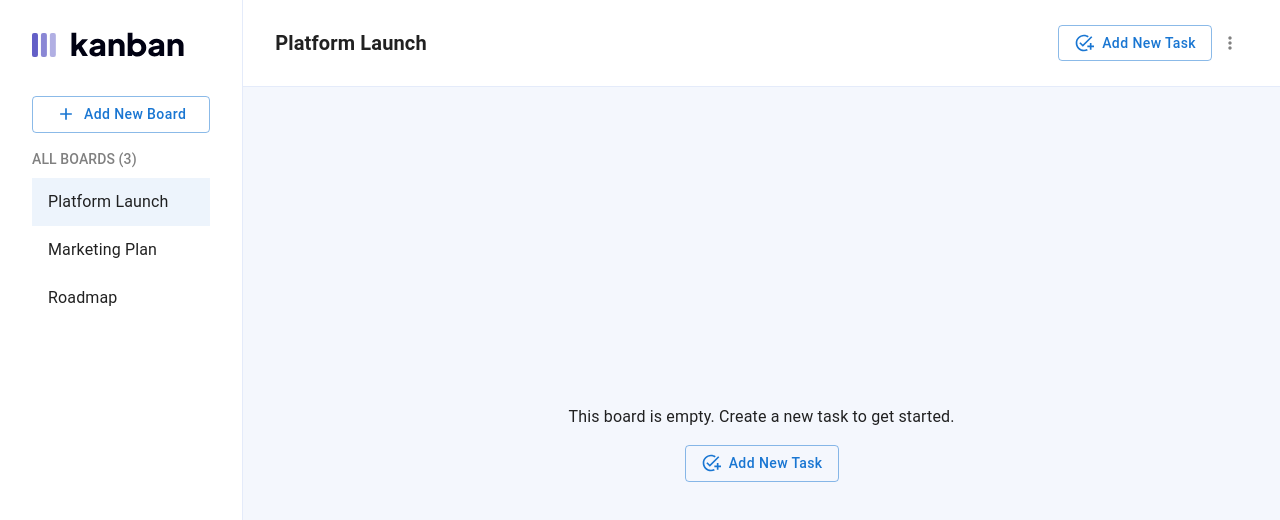
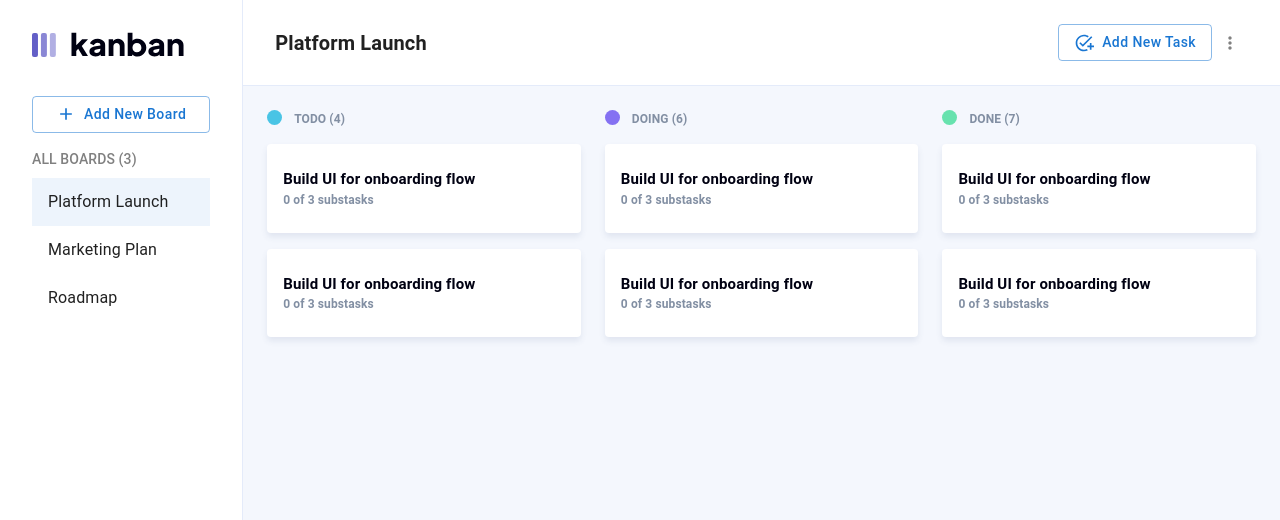
Before and after one commit to LiyanNguyen/Kanban, a React (Vite) app: page / in a window 1280 px wide. Shown: the top 520 px of the page. Built offline with nearby package versions, Linux system fonts and the light colour scheme.

Commit message:
Update
- added board UI
- added layouts folder
- added correct logic on subtasks in create new task modal
- added task card component

```diff
--- a/src/App.tsx
+++ b/src/App.tsx
@@ -1,7 +1,7 @@
 import { useEffect, useState } from "react";
-import Board from "./components/Board"
-import Sidebar from "./components/Sidebar"
-import Topbar from "./components/Topbar"
+import Board from "./layouts/Board"
+import Sidebar from "./layouts/Sidebar"
+import Topbar from "./layouts/Topbar"
 import { Stack } from '@mui/material';
 
 const App = () => {
@@ -22,7 +22,7 @@ const App = () => {
       />
       <Stack width='100%'>
         <Topbar boardName={boards[selectedBoardIndex]} />
-        <Board/>
+        <Board columns={[]}/>
       </Stack>
     </Stack>
   )
--- a/src/components/Board.tsx
+++ /dev/null
@@ -1,18 +0,0 @@
-import { Stack } from '@mui/material';
-import EmptyBoard from './EmptyBoard';
-interface Props {
-	columns?: string []
-}
-
-
-const Board = (props: Props) => {
-	const { columns } = props
-
-	return (
-		<Stack direction='row' bgcolor='#F4F7FD' width='100%' height='100%' justifyContent='center'>
-			{columns ?? <EmptyBoard/>}
-		</Stack>
-	)
-}
-
-export default Board
--- a/src/components/CreateNewTaskModal.tsx
+++ b/src/components/CreateNewTaskModal.tsx
@@ -1,7 +1,8 @@
-import { Modal, TextField, Typography, Stack, Button, Box, IconButton, MenuItem, Select, SelectChangeEvent } from '@mui/material'
+import { Modal, TextField, Typography, Stack, Button, Box, MenuItem, Select } from '@mui/material'
 import { Dispatch, SetStateAction, useState } from 'react'
-import CloseIcon from '@mui/icons-material/Close';
 import NewSubtaskInput from './NewSubtaskInput';
+import PerfectScrollbar from 'react-perfect-scrollbar'
+import 'react-perfect-scrollbar/dist/css/styles.css';
 
 type Props = {
   openModal: boolean
@@ -24,14 +25,19 @@ const CreateNewTaskModal = (props: Props) => {
   const [description, setDescription] = useState<string>('');
   const [error, setError] = useState<boolean>(false)
   const [status, setStatus] = useState('Todo');
-  const [subtask, setSubtask] = useState<string[]>([''])
+  const [subtask, setSubtask] = useState<string[]>([])
 
   const addMoresubtask = () => {
     setSubtask([...subtask, ''])
   }
 
   const addTask = () => {
-    subtask.map(item => console.log(item))
+    console.log({
+      title: title,
+      description: description,
+      subtasks: subtask,
+      status: status
+    })
   }
 
   return (
@@ -39,7 +45,7 @@ const CreateNewTaskModal = (props: Props) => {
       <Stack sx={style} p={4} gap={2}>
         <Typography variant="h6" fontWeight='bold'>Add New Task</Typography>
         <TextField
-          error={error} label='Title' fullWidth variant="outlined" value={title}
+          error={false} label='Title' fullWidth variant="outlined" value={title}
           onChange={(event: React.ChangeEvent<HTMLInputElement>) => {
             setTitle(event.target.value);
             setError(false)
@@ -55,12 +61,12 @@ const CreateNewTaskModal = (props: Props) => {
           helperText={error && 'Cannot be empty'}
         />
         <Box>
-          <Typography variant="subtitle2" color='gray'>subtask</Typography>
-          <Stack gap={2}>
+          <Typography variant="subtitle2" color='gray'>Subtask</Typography>
+          <PerfectScrollbar style={{maxHeight: 152, display: 'flex', flexDirection: 'column', gap: 16 }}>
             {subtask.map((item, index) =>
-              <NewSubtaskInput key={index} index={index} subtask={subtask} setSubtask={setSubtask} />
+              <NewSubtaskInput key={index} initVal={item} index={index} subtask={subtask} setSubtask={setSubtask} />
             )}
-          </Stack>
+          </PerfectScrollbar>
         </Box>
         <Button size='small' onClick={addMoresubtask} variant='outlined' sx={{ width: 'max-content', alignSelf: 'center', textTransform: 'none' }}>
           Add New Subtask
--- a/src/components/EmptyBoard.tsx
+++ b/src/components/EmptyBoard.tsx
@@ -1,12 +1,19 @@
 import { Button, Stack, Typography } from '@mui/material';
 import AddTaskIcon from '@mui/icons-material/AddTask';
+import CreateNewTaskModal from './CreateNewTaskModal';
+import React, { useState } from 'react';
 
 const EmptyBoard = () => {
+  const [openModal, setOpenModal] = useState<boolean>(false);
+
   return (
-    <Stack justifyContent='center' alignItems='center' height='100%' gap={2} maxWidth={[250, 500, 500]}>
-      <Typography textAlign='center'>This board is empty. Create a new task to get started.</Typography>
-      <Button variant='outlined' sx={{ textTransform: 'none', gap: 1 }}><AddTaskIcon fontSize='small'/>Add New Task</Button>
-    </Stack>
+    <React.Fragment>
+      <Stack justifyContent='center' alignItems='center' height='100%' gap={2} maxWidth={[250, 500, 500]}>
+        <Typography textAlign='center'>This board is empty. Create a new task to get started.</Typography>
+        <Button onClick={() => setOpenModal(true)} variant='outlined' sx={{ textTransform: 'none', gap: 1 }}><AddTaskIcon fontSize='small'/>Add New Task</Button>
+      </Stack>
+      <CreateNewTaskModal openModal={openModal} setOpenModal={setOpenModal} />
+    </React.Fragment>
   )
 }
 
--- a/src/components/NewSubtaskInput.tsx
+++ b/src/components/NewSubtaskInput.tsx
@@ -1,32 +1,40 @@
-import React, { Dispatch, SetStateAction, useState,  } from 'react'
+import React, { Dispatch, SetStateAction, useEffect, useState,  } from 'react'
 import { Stack, TextField, IconButton } from '@mui/material';
 import CloseIcon from '@mui/icons-material/Close';
 
 type Props = {
+  initVal: string
   index: number
   subtask: string[]
   setSubtask: Dispatch<SetStateAction<string[]>>
 }
 
 const NewSubtaskInput = (props: Props) => {
-	const { index, subtask, setSubtask } = props
+  const { initVal, index, subtask, setSubtask } = props
   const [error, setError] = useState<boolean>(false)
   const [value, setValue] = useState<string>('')
 
+  // needs this useEffect, to retrigger the value of every time we delete an input since the value from parent state changes
+  useEffect(() => {
+    setValue(initVal)
+  }, [initVal])
+
   const handleItemStateChange = (val: string) => {
-		const newItemStates = [...subtask];
-		newItemStates[index] = val;
-		setSubtask(newItemStates);
+    const data = [...subtask];
+    data[index] = val;
+    setSubtask(data);
   }
 
   const deleteThisInput = () => {
-		// setSubtask((item: any) => item.filter((_: string, index: number) => index !== 0));
+    const data = [...subtask];
+    data.splice(index, 1)
+    setSubtask(data)
   }
 
   return (
     <Stack direction='row' gap={1}>
       <TextField
-				error={error} fullWidth variant="outlined" value={value} size='small'
+        error={error} fullWidth variant="outlined" value={value} size='small' autoFocus
         onChange={(event: React.ChangeEvent<HTMLInputElement>) => {
           setValue(event.target.value)
           handleItemStateChange(event.target.value)
@@ -34,7 +42,7 @@ const NewSubtaskInput = (props: Props) => {
         }}
         helperText={error && 'Cannot be empty'}
       />
-			<IconButton onClick={deleteThisInput}>
+      <IconButton onClick={deleteThisInput} color='error'>
         <CloseIcon fontSize='small' />
       </IconButton>
     </Stack>
--- /dev/null
+++ b/src/components/TaskCard.tsx
@@ -0,0 +1,30 @@
+import { Stack, Typography } from '@mui/material'
+import CreateNewTaskModal from './CreateNewTaskModal'
+import React, { useState } from 'react'
+
+type Props = {
+	title?: string
+	description?: string
+	subtasks?: []
+}
+
+const TaskCard = (props: Props) => {
+	const { title, description, subtasks } = props
+	const [openModal, setOpenModal] = useState<boolean>(false);
+
+	return (
+		<React.Fragment>
+			<Stack
+				onClick={() => setOpenModal(true)} sx={{ cursor: 'pointer' }}
+				px={2} py={3} bgcolor='white' borderRadius={1}
+				boxShadow={'0px 4px 6px rgba(54, 78, 126, 0.101545)'}
+			>
+				<Typography color='#000112' fontSize={15} fontWeight='bold'>{title}Build UI for onboarding flow</Typography>
+				<Typography color='#828FA3' fontSize={12} fontWeight='bold'>{subtasks?.length}0 of 3 substasks</Typography>
+			</Stack>
+			<CreateNewTaskModal openModal={openModal} setOpenModal={setOpenModal} />
+		</React.Fragment>
+	)
+}
+
+export default TaskCard
--- /dev/null
+++ b/src/layouts/Board.tsx
@@ -0,0 +1,47 @@
+import { Box, Stack, Typography } from '@mui/material';
+import EmptyBoard from '../components/EmptyBoard';
+import React from 'react';
+import TaskCard from '../components/TaskCard';
+
+interface Props {
+  columns?: []
+}
+
+const Board = (props: Props) => {
+  const { columns } = props
+
+  return (
+    <Stack direction='row' bgcolor='#F4F7FD' width='100%' height='100%' justifyContent={columns === undefined ? 'center' : 'space-between'} p={3} gap={3}>
+      {columns === undefined ? <EmptyBoard /> :
+        <React.Fragment>
+          <Stack width='100%' gap={2}>
+            <Stack direction='row' gap={1.5}>
+              <Box width={15} height={15} borderRadius='50%' bgcolor='#49C4E5' />
+              <Typography color='#828FA3' textTransform='uppercase' fontWeight='bold' fontSize={12}>Todo (4)</Typography>
+            </Stack>
+            <TaskCard/>
+            <TaskCard/>
+          </Stack>
+          <Stack width='100%' gap={2}>
+            <Stack direction='row' gap={1.5}>
+              <Box width={15} height={15} borderRadius='50%' bgcolor='#8471F2' />
+              <Typography color='#828FA3' textTransform='uppercase' fontWeight='bold' fontSize={12}>Doing (6)</Typography>
+            </Stack>
+            <TaskCard />
+            <TaskCard />
+          </Stack>
+          <Stack width='100%' gap={2}>
+            <Stack direction='row' gap={1.5}>
+              <Box width={15} height={15} borderRadius='50%' bgcolor='#67E2AE' />
+              <Typography color='#828FA3' textTransform='uppercase' fontWeight='bold' fontSize={12}>Done (7)</Typography>
+            </Stack>
+            <TaskCard />
+            <TaskCard />
+          </Stack>
+        </React.Fragment>
+      }
+    </Stack>
+  )
+}
+
+export default Board
--- a/src/components/Sidebar.tsx
+++ b/src/layouts/Sidebar.tsx
@@ -1,7 +1,7 @@
 import React, { Dispatch, SetStateAction, useState } from 'react'
 import { Stack, Box, ListItemButton, ListItemText, List, Button, Typography } from '@mui/material';
 import logo from '../assets/logo-dark.svg'
-import CreateNewBoardModal from './CreateNewBoardModal';
+import CreateNewBoardModal from '../components/CreateNewBoardModal';
 import PerfectScrollbar from 'react-perfect-scrollbar'
 import 'react-perfect-scrollbar/dist/css/styles.css';
 import AddIcon from '@mui/icons-material/Add';
--- a/src/components/Topbar.tsx
+++ b/src/layouts/Topbar.tsx
@@ -4,7 +4,7 @@ import { useState } from 'react';
 import EditIcon from '@mui/icons-material/Edit';
 import DeleteOutlineIcon from '@mui/icons-material/DeleteOutline';
 import AddTaskIcon from '@mui/icons-material/AddTask';
-import CreateNewTaskModal from './CreateNewTaskModal';
+import CreateNewTaskModal from '../components/CreateNewTaskModal';
 import React from 'react';
 
 interface Props {
```
Also changed, not shown: column.json (added, +88 -0 lines). Lines whose indentation alone changed are shown as unchanged.
